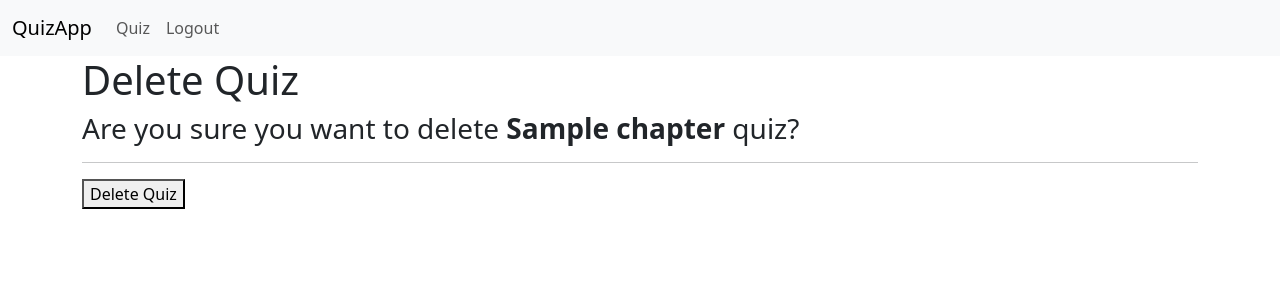
After one commit to its403/quiz_app_v1, a Flask app: page /quiz/1/delete in a window 1280 px wide. The commit adds this page. Shown: the top 300 px of the page. Run offline with Flask 3, Linux system fonts and the light colour scheme; the visitor is signed in with stand-in values (Sample User, id 1); tables that the repository leaves empty hold one stand-in row (values such as "Sample post").

Commit message:
Added functionality for deleting quiz

```diff
--- a/routes.py
+++ b/routes.py
@@ -429,3 +429,30 @@ def update_quiz_post(id):
     db.session.commit()
     flash("Quiz updated successfully!")
     return redirect(url_for("quiz"))
+
+
+@app.route("/quiz/<int:id>/delete")
+@admin_required
+def delete_quiz(id):
+    quiz = Quiz.query.get(id)
+
+    if not quiz:
+        flash("Quiz does not exist!")
+        return redirect(url_for("quiz"))
+
+    return render_template("quiz/delete.html", quiz=quiz)
+
+
+@app.route("/quiz/<int:id>/delete", methods=["POST"])
+@admin_required
+def delete_quiz_post(id):
+    quiz = Quiz.query.get(id)
+
+    if not quiz:
+        flash("Quiz does not exist!")
+        return redirect(url_for("quiz"))
+
+    db.session.delete(quiz)
+    db.session.commit()
+    flash("Quiz deleted successfully!")
+    return redirect(url_for("quiz"))
--- /dev/null
+++ b/templates/quiz/delete.html
@@ -0,0 +1,12 @@
+{% extends 'layout.html' %}
+
+{% block content %}
+    <h1>Delete Quiz</h1>
+    <h3>Are you sure you want to delete <strong>{{ quiz.chapter.name }}</strong> quiz?</h3>
+    <hr>
+    <form action="" method="post">
+        <button type="submit">
+            Delete Quiz
+        </button>
+    </form>
+{% endblock %}
--- a/templates/quiz/view.html
+++ b/templates/quiz/view.html
@@ -3,6 +3,7 @@
 {% block content %}
     {{ quiz.chapter.subject.name }} | {{ quiz.chapter.name }} |
     <a href="{{ url_for('update_quiz', id=quiz.id) }}">Edit</a>
+    <a href="{{ url_for('delete_quiz', id=quiz.id) }}">Delete</a>
     <hr>
     Date of quiz: {{ quiz.date_of_quiz }}<br>
     Duration of quiz: {{ quiz.duration }} Minutes
```
